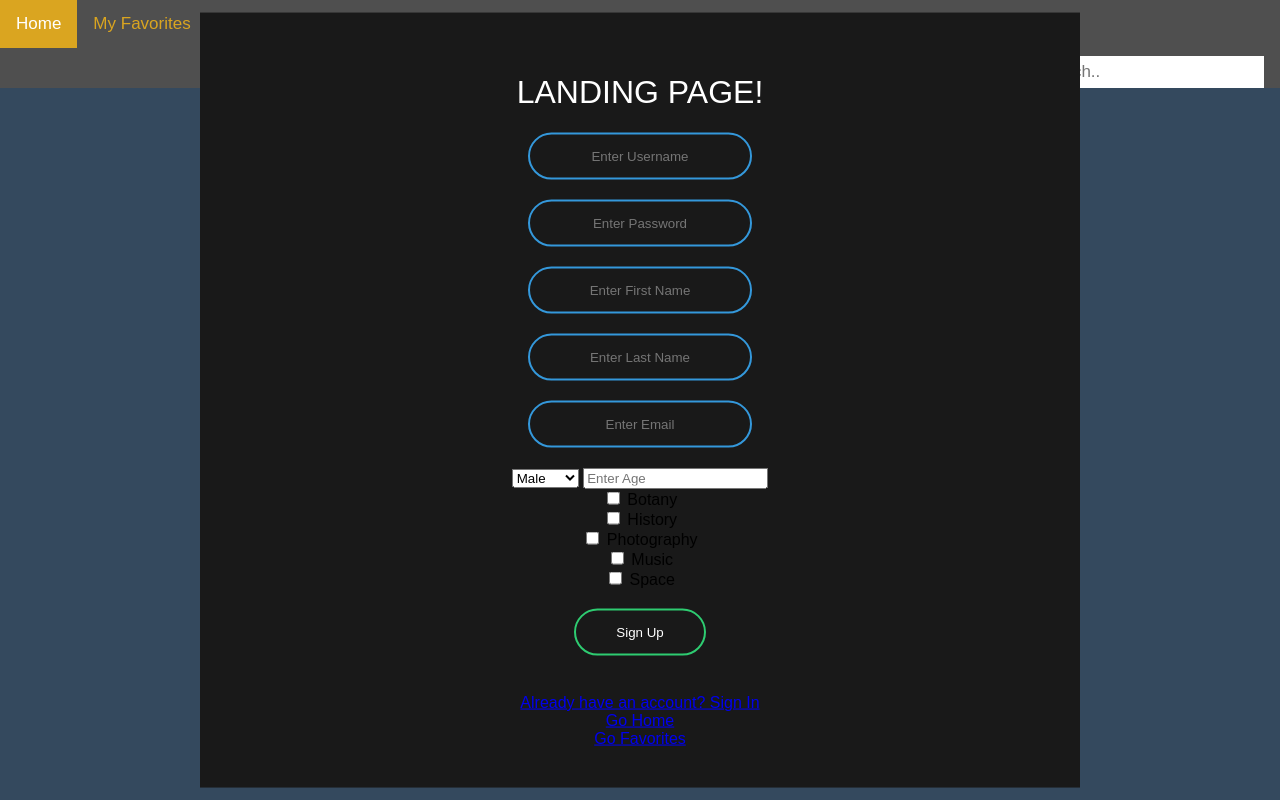
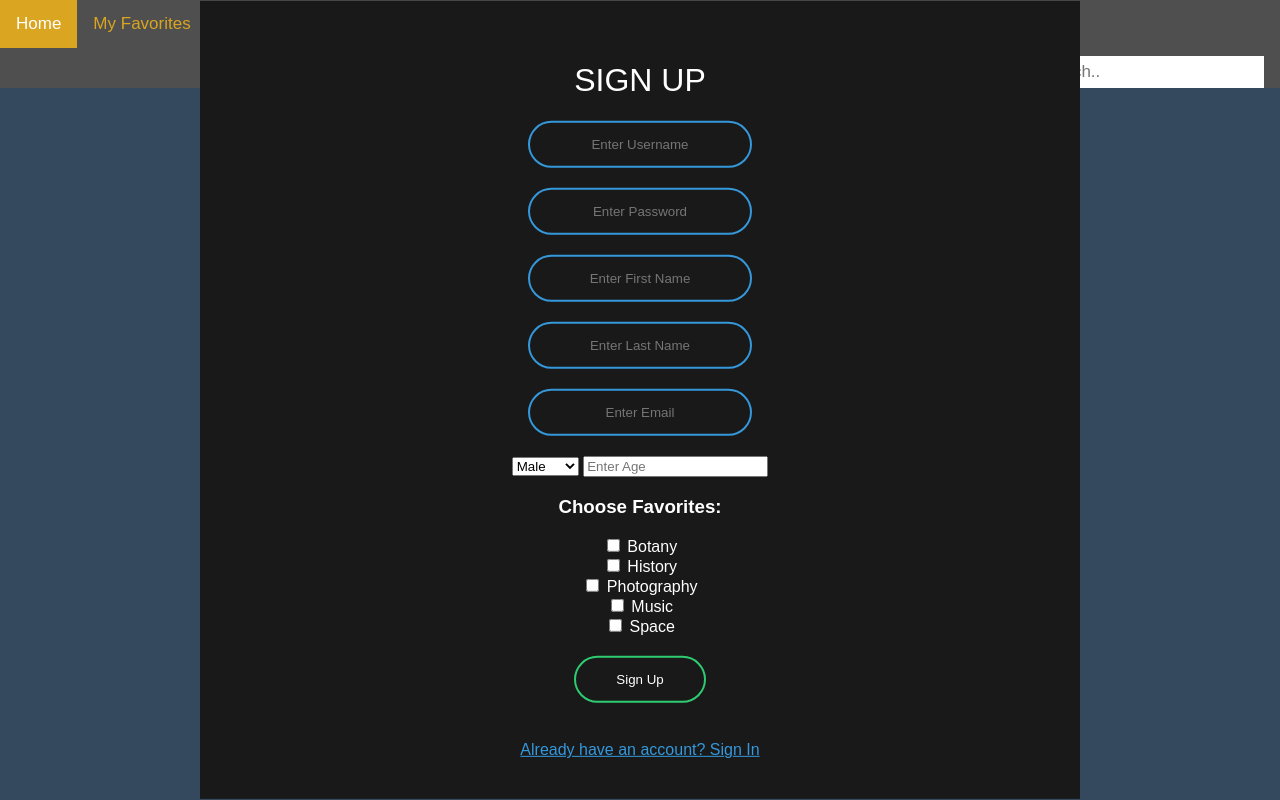
Before and after one commit to crystalwidjaja/lobster, a Flask app: page / in a window 1280 px wide. Run offline with Flask 2, Linux system fonts and the light colour scheme.

Commit message:
fixed landing page style

```diff
--- a/templates/landing_page.html
+++ b/templates/landing_page.html
@@ -113,13 +113,14 @@
 {% include 'nav.html' %}
 
 <div class="container">
-    <h1>Landing Page!</h1>
+    <h1>SIGN UP</h1>
       <!-- Sign in Form -->
     <form ID="myForm" action="/landing_page" method="POST">
             <!-- Placeholder is a predefined value but disappears when user clicks in square -->
             <input type="text" name="username" placeholder="Enter Username" required>
             <!-- Placeholder is a predefined value but disappears when user clicks in square -->
             <input type="password" name="passwd" placeholder="Enter Password" required>
+
         <!-- VERIFY PASSWORD (work on later)
         <div>
             <label>Confirm Password</label> -->
@@ -127,6 +128,7 @@
             <!-- <input type="password" name="confirmPassword" placeholder="Confirm Password">
         </div>
         -->
+
             <!-- Placeholder is a predefined value but disappears when user clicks in square -->
             <input type="text" name="firstName" placeholder="Enter First Name" required>
             <!-- Placeholder is a predefined value but disappears when user clicks in square -->
@@ -141,31 +143,29 @@
             <!-- Added a predefined value to the input -->
             <input type="number" name="age" placeholder="Enter Age"><br>
 
+            <h3 style="color:white;" >Choose Favorites:</h3>
+
             <input type="checkbox" id="botany" name="botany" value="botany">
-            <label>Botany</label><br>
+            <label style="color:white;" >Botany</label><br>
             <input type="checkbox" id="history" name="history" value="history">
-            <label>History</label><br>
+            <label style="color:white;" >History</label><br>
             <input type="checkbox" id="photography" name="photography" value="photography">
-            <label>Photography</label><br>
+            <label style="color:white;" >Photography</label><br>
             <input type="checkbox" id="music" name="music" value="music">
-            <label>Music</label><br>
+            <label style="color:white;" >Music</label><br>
             <input type="checkbox" id="space" name="space" value="space">
-            <label>Space</label><br>
+            <label style="color:white;" >Space</label><br>
         <!--<label>Date Of Birth</label>
             <input type="date" name="birthday"> -->
 
         <input type="Submit" name="Submit" value="Sign Up">
     </form>
 <br>
-<a href = "/signin">Already have an account? Sign In</a>
-<br>
-<a href="/home">Go Home</a>
-<br>
-<a href="/favorites">Go Favorites</a>
+<a href = "/signin" style="color:#3498db" >Already have an account? Sign In</a>
 
 </div>
 
-<!-- DELETE LATER - just to see if  the database works -->
+<!-- DELETE LATER - just to see if the database works -->
 {% for usr in users %}
     <p>
         <span>{{usr.userid}}</span> &nbsp;
```
